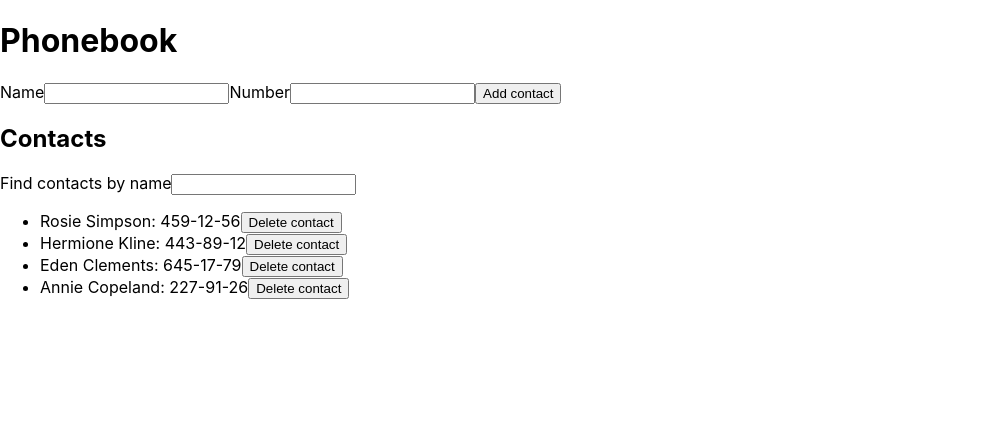
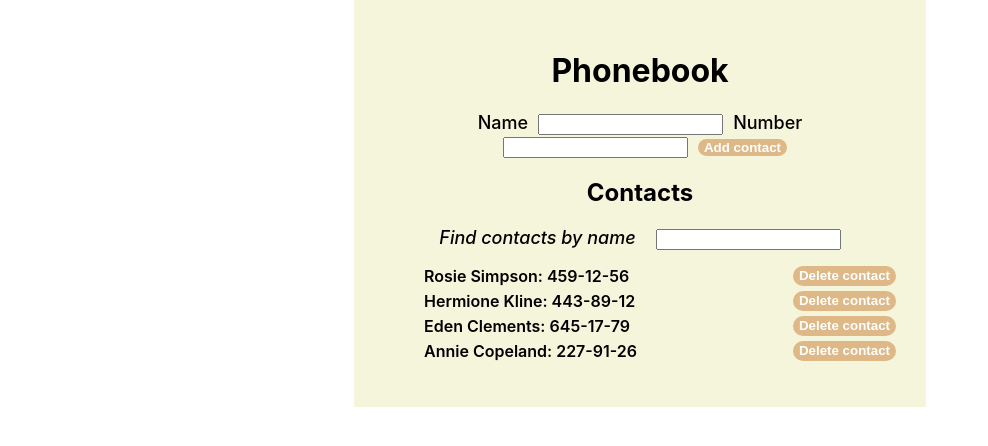
Before and after one commit to ViktoriaFomenko/goit-react-hw-02-phonebook, a React (Create React App) app: page / in a window 1280 px wide. Shown: the top 446 px of the page, without its empty margins (0-988 px from the left). Built offline with nearby package versions, Linux system fonts and the light colour scheme.

Commit message:
Final pending verification

```diff
--- a/src/components/App.jsx
+++ b/src/components/App.jsx
@@ -21,9 +21,18 @@ export class App extends Component {
       name,
       number,
     };
-    this.setState(prevState => ({
-      contacts: [contact, ...prevState.contacts],
-    }));
+
+    if (
+      this.state.contacts.find(
+        contact => contact.name.toLowerCase() === name.toLowerCase()
+      )
+    ) {
+      alert(`${name} is already in contacts.`);
+    } else {
+      this.setState(prevState => ({
+        contacts: [contact, ...prevState.contacts],
+      }));
+    }
   };
 
   deleteContact = contactId => {
--- a/src/components/ContactForm/ContactForm.jsx
+++ b/src/components/ContactForm/ContactForm.jsx
@@ -1,7 +1,6 @@
 import React, { Component } from 'react';
 import { nanoid } from 'nanoid';
-// import PropTypes from 'prop-types';
-// import css from './ContactForm.module.css'
+import css from './ContactForm.module.css';
 
 export class ContactForm extends Component {
   state = {
@@ -30,10 +29,11 @@ export class ContactForm extends Component {
 
   render() {
     return (
-      <form onSubmit={this.handleOnSubmit}>
-        <label htmlFor={this.nameInputID}>
+      <form className={css.form} onSubmit={this.handleOnSubmit}>
+        <label className={css.label} htmlFor={this.nameInputID}>
           Name
           <input
+            className={css.input}
             type="text"
             name="name"
             pattern="^[a-zA-Zа-яА-Я]+(([' -][a-zA-Zа-яА-Я ])?[a-zA-Zа-яА-Я]*)*$"
@@ -44,9 +44,10 @@ export class ContactForm extends Component {
             id={this.nameInputId}
           />
         </label>
-        <label htmlFor={this.numberInputID}>
+        <label className={css.label} htmlFor={this.numberInputID}>
           Number
           <input
+            className={css.input}
             type="tel"
             name="number"
             pattern="\+?\d{1,4}?[-.\s]?\(?\d{1,3}?\)?[-.\s]?\d{1,4}[-.\s]?\d{1,4}[-.\s]?\d{1,9}"
@@ -57,7 +58,9 @@ export class ContactForm extends Component {
             id={this.numberInputId}
           />
         </label>
-        <button type="submit">Add contact</button>
+        <button className={css.button} type="submit">
+          Add contact
+        </button>
       </form>
     );
   }
--- a/src/components/ContactForm/ContactForm.module.css
+++ b/src/components/ContactForm/ContactForm.module.css
@@ -0,0 +1,17 @@
+.label {
+  font-size: 18px;
+  font-weight: 500;
+}
+.input {
+  margin-left: 10px;
+  margin-right: 10px;
+}
+
+.button {
+  background-color: burlywood;
+  color: white;
+  font-weight: 700;
+  cursor: pointer;
+  border: none;
+  border-radius: 10px;
+}
--- a/src/components/ContactList/ContactList.jsx
+++ b/src/components/ContactList/ContactList.jsx
@@ -1,13 +1,17 @@
-// import PropTypes from 'prop-types';
-// import css from './ContactList.module.css'
+import PropTypes from 'prop-types';
+import css from './ContactList.module.css';
 
 export const ContactList = ({ contacts, deleteContact }) => {
   return (
-    <ul>
+    <ul className={css.list}>
       {contacts.map(({ id, name, number }) => (
-        <li key={id}>
+        <li className={css.item} key={id}>
           {name}: {number}
-          <button type="button" onClick={() => deleteContact(id)}>
+          <button
+            className={css.button}
+            type="button"
+            onClick={() => deleteContact(id)}
+          >
             Delete contact
           </button>
         </li>
@@ -15,3 +19,12 @@ export const ContactList = ({ contacts, deleteContact }) => {
     </ul>
   );
 };
+ContactList.propTypes = {
+  contacts: PropTypes.arrayOf(
+    PropTypes.shape({
+      id: PropTypes.string.isRequired,
+      name: PropTypes.string.isRequired,
+      number: PropTypes.string.isRequired,
+    })
+  ),
+};
--- a/src/components/ContactList/ContactList.module.css
+++ b/src/components/ContactList/ContactList.module.css
@@ -0,0 +1,25 @@
+.list {
+  list-style: none;
+  text-align: start;
+}
+
+.item {
+  font-weight: 600;
+  font-size: 16px;
+  display: flex;
+  justify-content: space-between;
+}
+.item:not(:last-child) {
+  margin-bottom: 5px;
+}
+
+.button {
+  display: block;
+  margin-left: 40px;
+  background-color: burlywood;
+  color: white;
+  font-weight: 700;
+  cursor: pointer;
+  border: none;
+  border-radius: 10px;
+}
--- a/src/components/Filter/Filter.jsx
+++ b/src/components/Filter/Filter.jsx
@@ -1,11 +1,20 @@
-// import PropTypes from 'prop-types';
-// import css from './Filter.module.css'
+import PropTypes from 'prop-types';
+import css from './Filter.module.css';
 
 export const Filter = ({ value, onChange }) => {
   return (
-    <label>
+    <label className={css.label}>
       Find contacts by name
-      <input type="text" value={value} onChange={onChange} />
+      <input
+        className={css.input}
+        type="text"
+        value={value}
+        onChange={onChange}
+      />
     </label>
   );
 };
+
+Filter.propTypes = {
+  value: PropTypes.string.isRequired,
+};
--- a/src/components/Filter/Filter.module.css
+++ b/src/components/Filter/Filter.module.css
@@ -0,0 +1,8 @@
+.label {
+  font-weight: 500;
+  font-size: 18px;
+  font-style: italic;
+}
+.input {
+  margin-left: 20px;
+}
--- a/src/index.css
+++ b/src/index.css
@@ -13,3 +13,11 @@ code {
   font-family: source-code-pro, Menlo, Monaco, Consolas, 'Courier New',
     monospace;
 }
+#root {
+  width: 40%;
+  margin-left: auto;
+  margin-right: auto;
+  text-align: center;
+  background-color: beige;
+  padding: 30px;
+}
```
